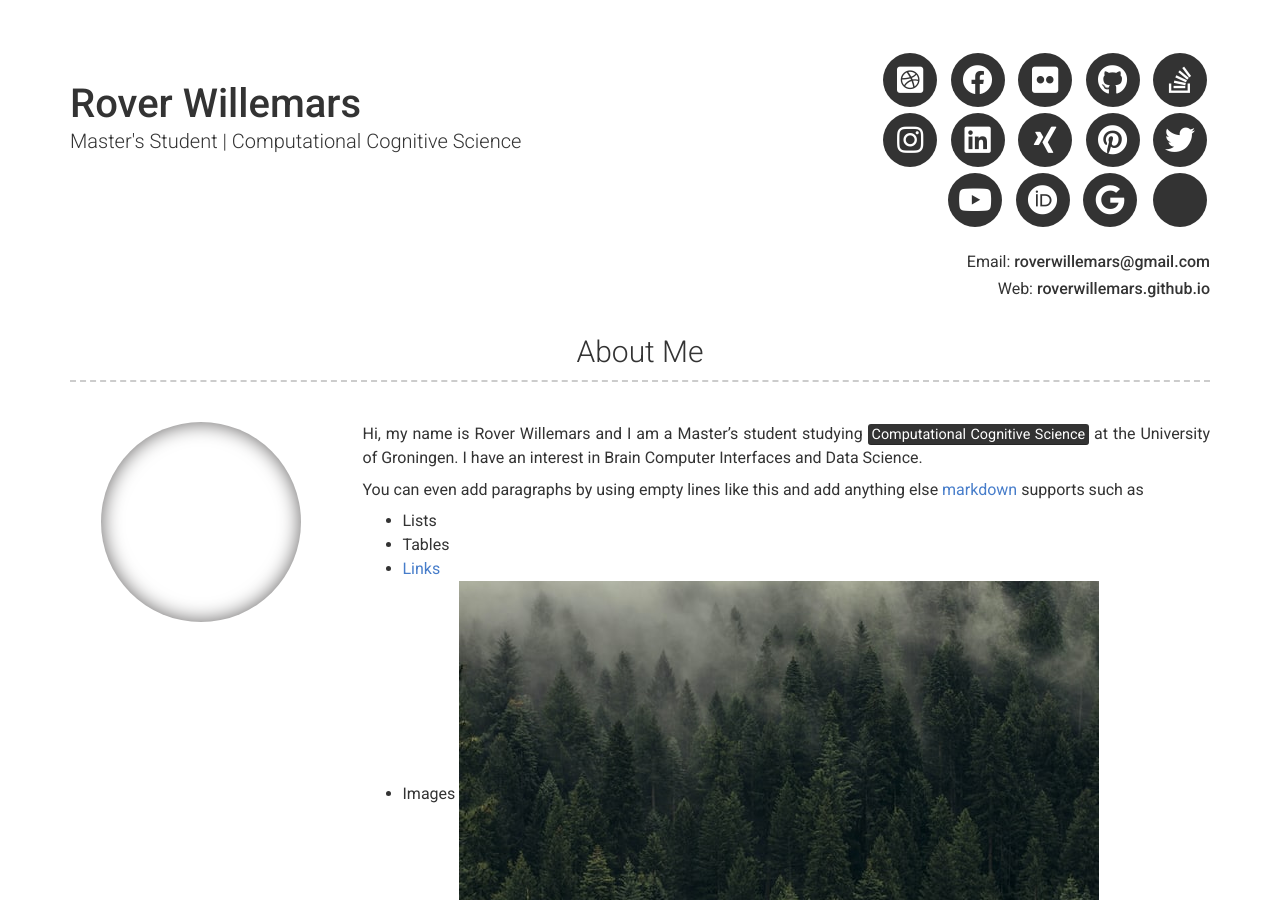
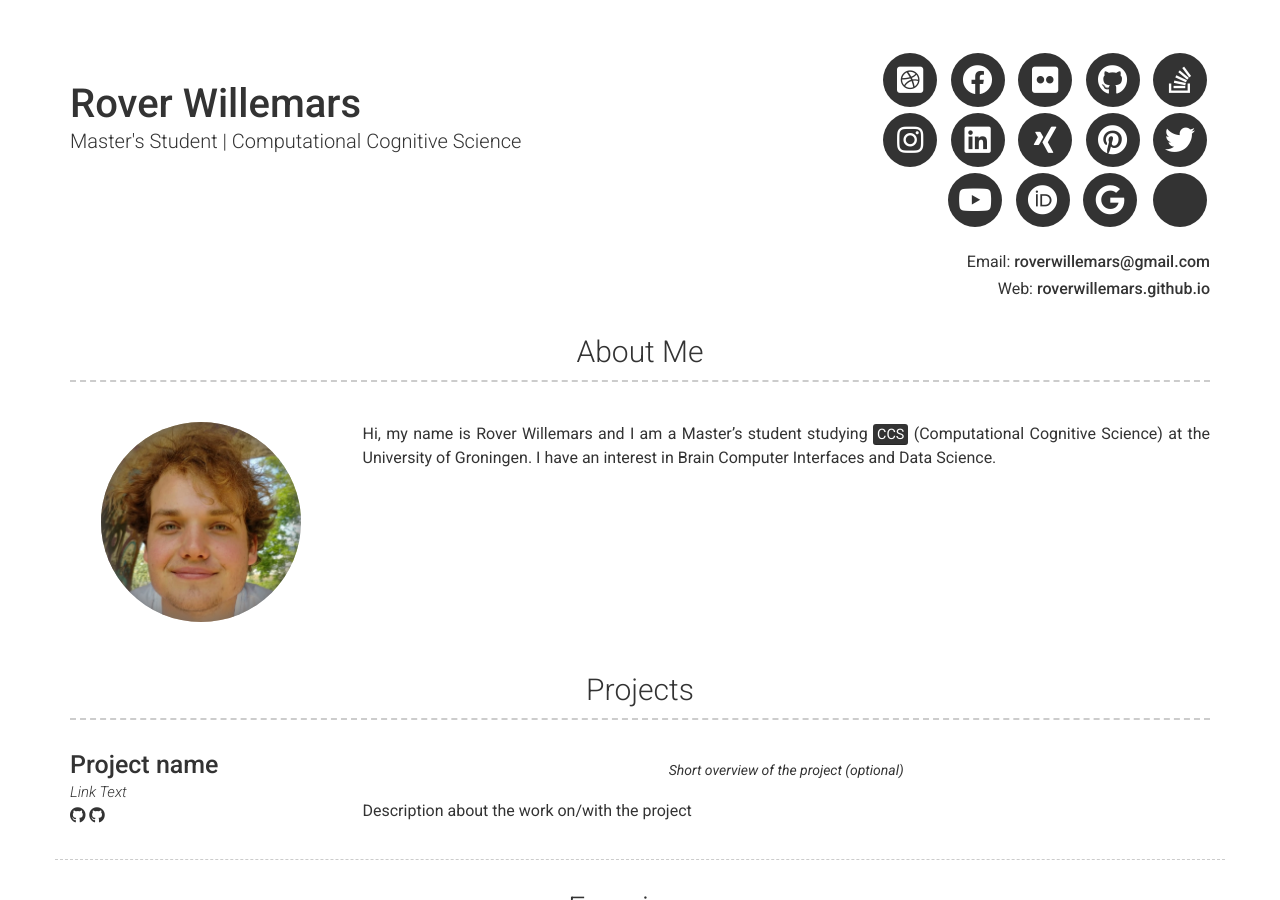
Before and after one commit to RoverWillemars/roverwillemars.github.io, a Jekyll site: the page built from index.md, in a window 1280 px wide and 900 px high. Built offline with Jekyll 4.4.1, drawn with Linux system fonts in a browser that asks for light colours; nearby versions of some CDN libraries.

Commit message:
Added Image

```diff
--- a/_config.yml
+++ b/_config.yml
@@ -50,15 +50,9 @@ additional_links:
 
 # About Section
 # about_title: About Me (Use this to override about section title)
-about_profile_image: Directory of profile image (eg. images/profile.jpg)
+about_profile_image: images/profile.png
 about_content: | # this will include new lines to allow paragraphs
-  Hi, my name is Rover Willemars and I am a Master's student studying <mark>Computational Cognitive Science</mark> at the University of Groningen. I have an interest in Brain Computer Interfaces and Data Science.
-
-  You can even add paragraphs by using empty lines like this and add anything else [markdown](https://www.markdownguide.org/getting-started#what-is-markdown) supports such as
-    - Lists
-    - Tables
-    - <a href="google.com">Links</a>
-    - Images ![alt text](/images/landscape-trees.jpg "Trees")
+  Hi, my name is Rover Willemars and I am a Master's student studying <mark>CCS</mark> (Computational Cognitive Science) at the University of Groningen. I have an interest in Brain Computer Interfaces and Data Science.
 
 content:
   - title: Projects # Title for the section
```
Also changed, not shown: images/profile.png (added).
